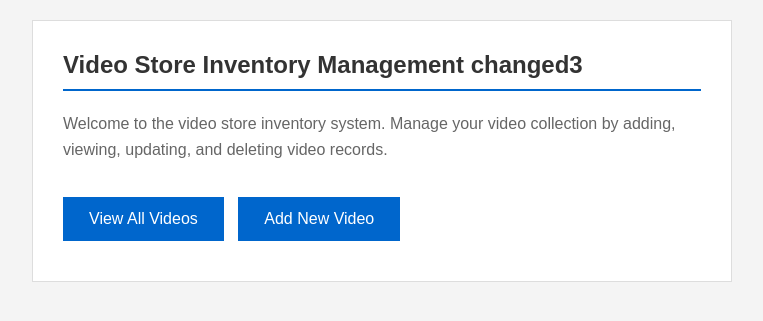
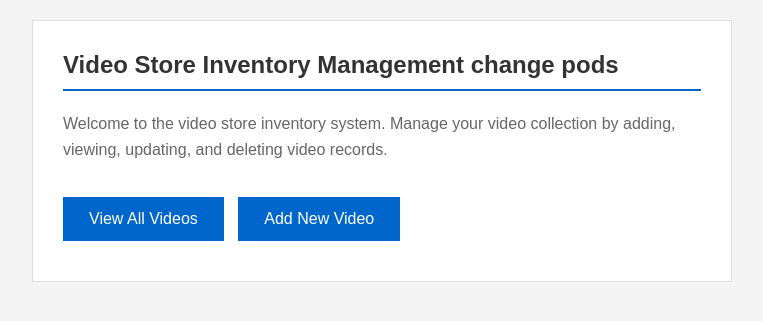
Before and after one commit to AhmadYateem/movies-app, a Django app: page / in a window 1280 px wide. Shown: the top 321 px of the page, without its empty margins (258-1021 px from the left). Run offline with Django 3.2, Linux system fonts and the light colour scheme.

Commit message:
Update index.html

```diff
--- a/website/templates/index.html
+++ b/website/templates/index.html
@@ -45,7 +45,7 @@
 </head>
 <body>
     <div class="container">
-        <h2>Video Store Inventory Management changed3</h2>
+        <h2>Video Store Inventory Management change pods</h2>
         <p>Welcome to the video store inventory system. Manage your video collection by adding, viewing, updating, and deleting video records.</p>
 
         <div class="links">
```
